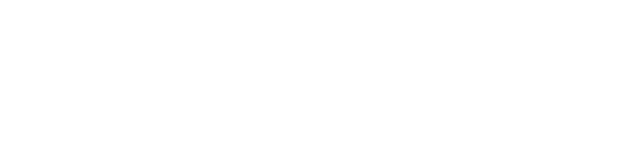
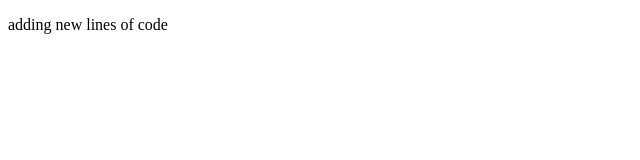
Before and after one commit to Pradhyum24/Learn-Git, a plain HTML site: page index.html in a window 1280 px wide. Shown: the whole page, without its empty margins (0-640 px from the left). Drawn offline with Linux system fonts and the light colour scheme.

Commit message:
paragrah added to index.html

```diff
--- a/index.html
+++ b/index.html
@@ -4,6 +4,7 @@
     <meta charset="UTF-8">
     <meta name="viewport" content="width=device-width, initial-scale=1.0">
     <title>Git Webiste</title>
+    <p>adding new lines of code</p>
 </head>
 <body>
 
```
